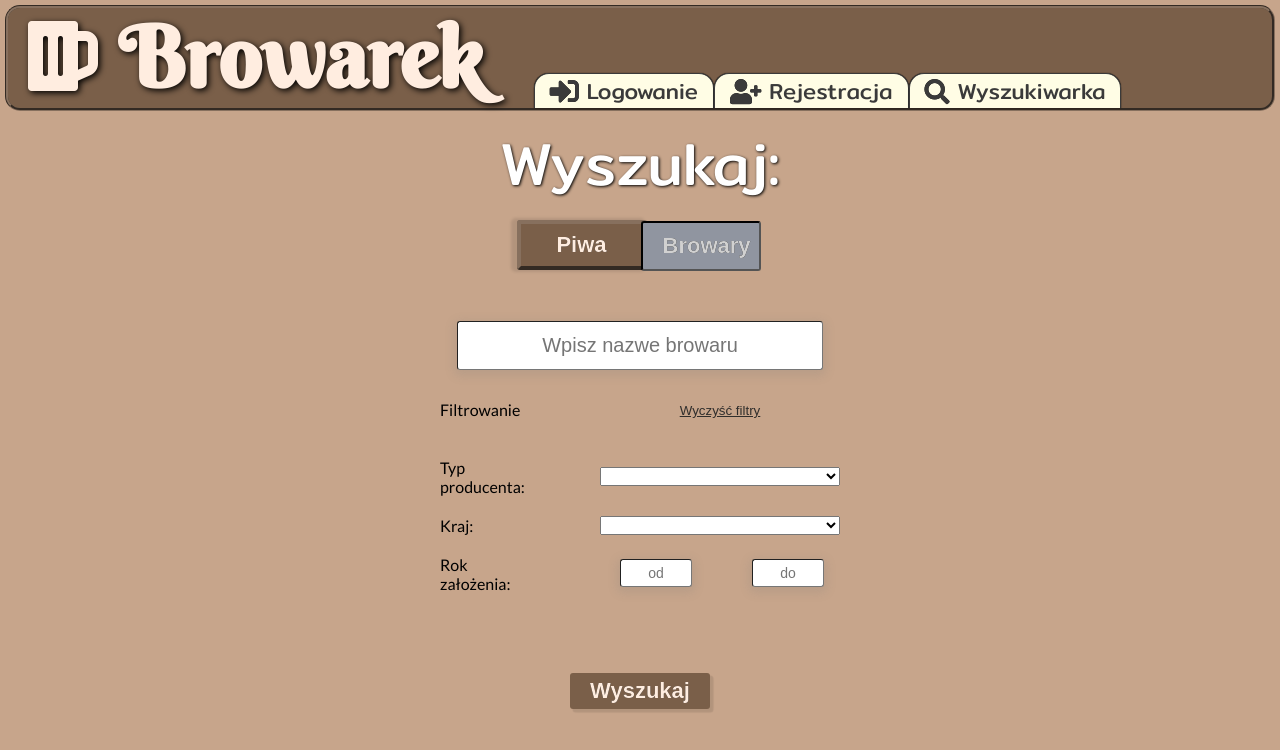
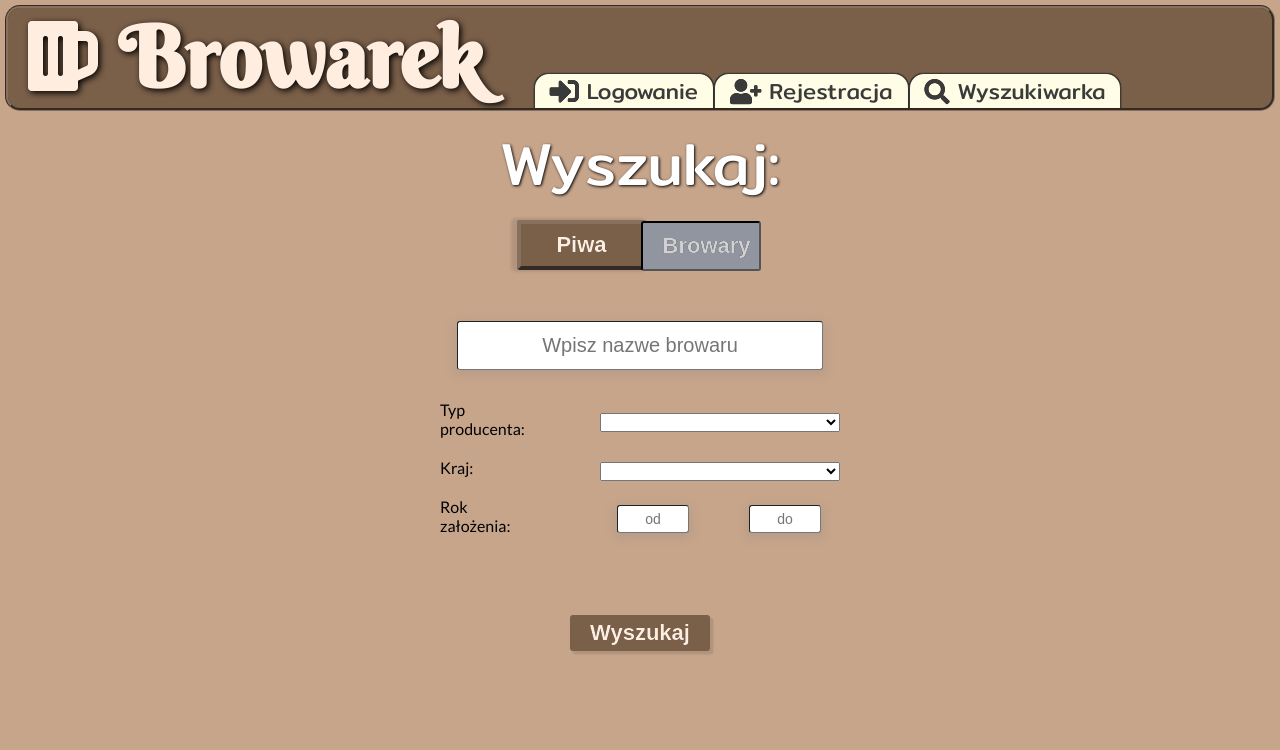
Before and after one commit to RobertPr/BrowarekFrontend, a React (Create React App) app in the folder browarek/: page /brewerySearch in a window 1280 px wide. Shown: the top 750 px of the page. Built offline with nearby package versions, Linux system fonts and the light colour scheme; a web font is replaced by a local one.

Commit message:
poprawki

```diff
--- a/browarek/src/components/beerSearch/BeerSearch.css
+++ b/browarek/src/components/beerSearch/BeerSearch.css
@@ -150,7 +150,7 @@
 .ToFromContainer{
   display: flex;
   flex-direction: row;
-  margin-left: 20px;
+  margin-left: 17px;
   margin-top: 4px;
   margin-bottom: 28px;
 }
--- a/browarek/src/components/brewerySearch/BrewerySearch.css
+++ b/browarek/src/components/brewerySearch/BrewerySearch.css
@@ -146,7 +146,7 @@
 #creationDateInput{
   display: flex;
   flex-direction: row;
-  margin-left: 20px;
+  margin-left: 17px;
   margin-top: 4px;
 }
 
@@ -165,3 +165,9 @@
   box-shadow: 0px 3px 10px 3px rgba(122, 122, 122, 0.18);
   margin-right: 60px;
 }
+
+#brewerySearchFrom{
+  display: flex;
+  align-items: center;
+  flex-direction: column;
+}
--- a/browarek/src/components/brewerySearch/BrewerySearch.js
+++ b/browarek/src/components/brewerySearch/BrewerySearch.js
@@ -18,27 +18,25 @@ class BrewerySearch extends React.Component {
                     </Link>
                     <button id="beerSwitchBrewery">Browary</button>
                 </div>
-                <input id="searchName" form="searchForm" placeholder="Wpisz nazwe browaru" />
+                <form id="brewerySearchFrom">
+                <input name="Name" id="searchName" form="searchForm" placeholder="Wpisz nazwe browaru" />
                 <div id="twoColumns">
                     <div id="FilterDesc">
-                        <div className="Desc">Filtrowanie</div>
-                        <br></br>
                         <div className="Desc">Typ producenta:</div>
                         <div className="Desc">Kraj:</div>
                         <div className="Desc">Rok założenia:</div>
                     </div>
-                    <form id="searchForm">
-                        <button id="clearFilters">Wyczyść filtry</button>
-                        <br></br>
+                    <div id="searchForm">
                         <select className="comboboxBrewery" name="producerType"></select>
                         <select className="comboboxBrewery" name="Country"></select>
                         <div id="creationDateInput">
-                        <input id="creationDateFrom" placeholder="od"/>
-                        <input id="creationDateTo" placeholder="do"/>
+                        <input name="creationDateFromName" id="creationDateFrom" placeholder="od"/>
+                        <input name="creationDateFromName" id="creationDateTo" placeholder="do"/>
                         </div>
-                    </form>
+                    </div>
                 </div>
-                <input id="searchButton" form="searchForm" type="submit" value="Wyszukaj" />
+                <input name="searchButtonName" id="searchButton" form="searchForm" type="submit" value="Wyszukaj" />
+                </form>
             </div>
         );
     }
```
